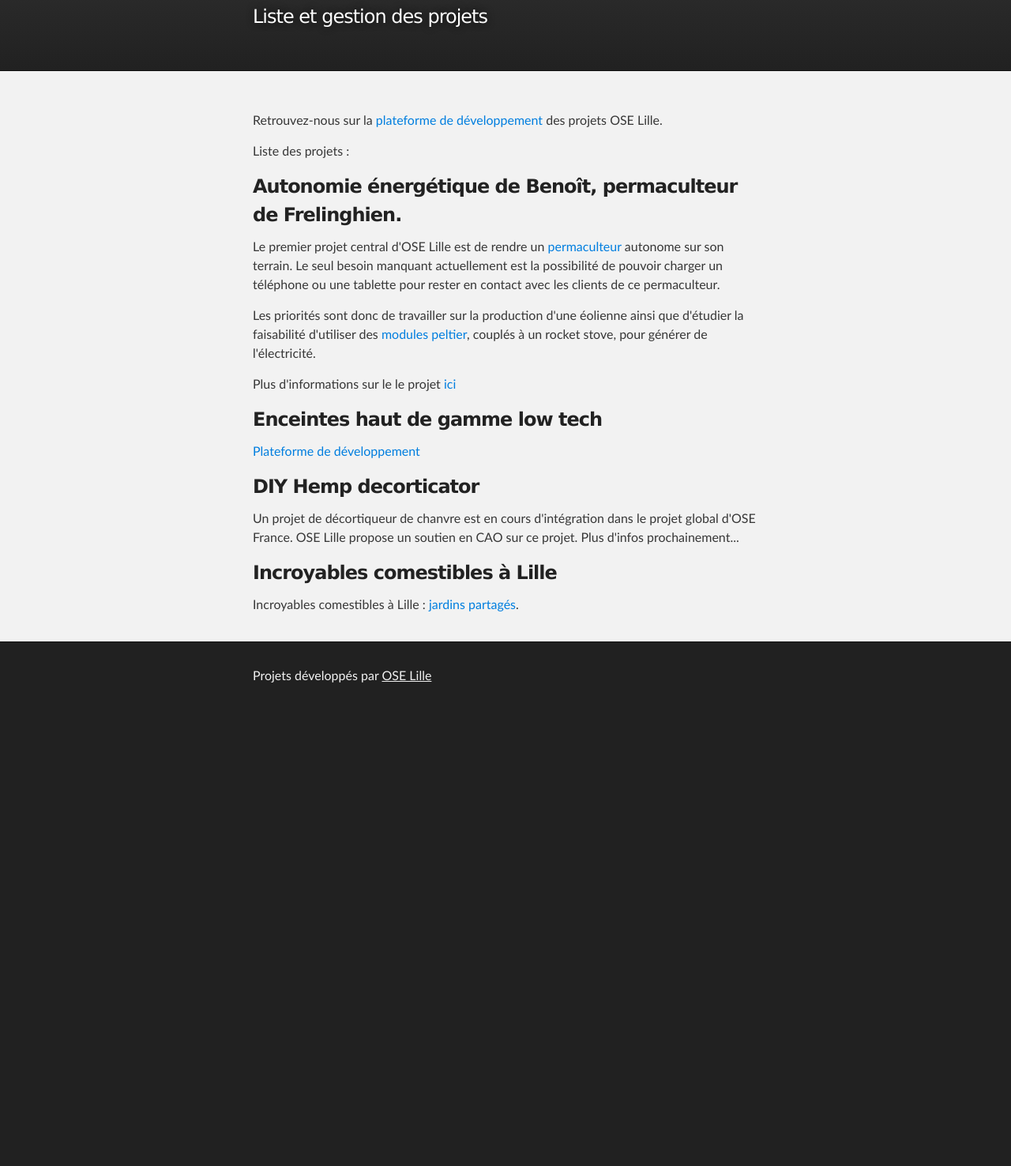
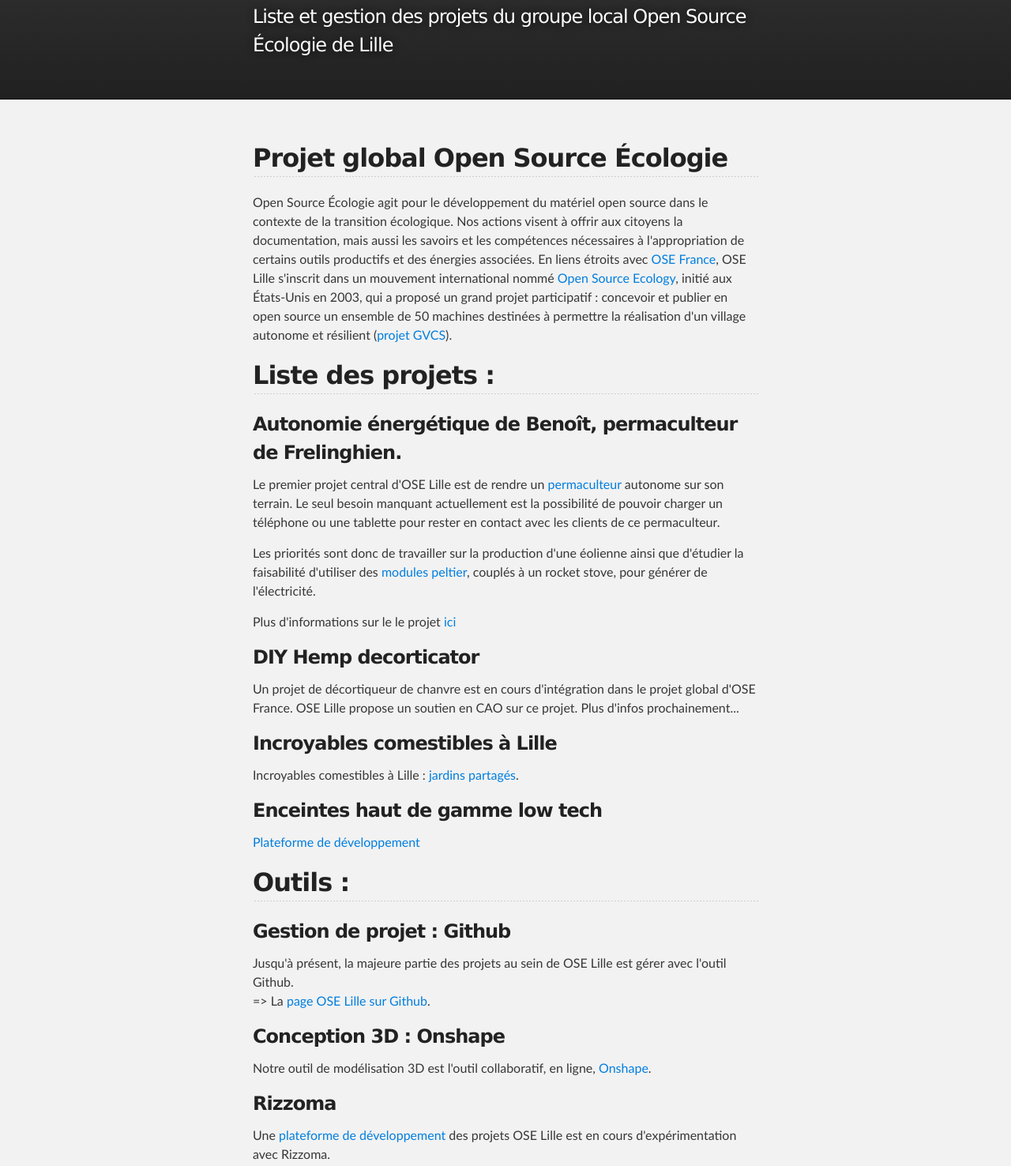
Before and after one commit to oselille/Projets, a plain HTML site: page index.html in a window 1280 px wide. Shown: the part 141-1617 px from the top of the page at 79% size. Before the commit the page ends 1043 px from the top, so only its background shows below. Drawn offline with Linux system fonts and the light colour scheme.

Commit message:
ajout contexte + outils

```diff
--- a/index.html
+++ b/index.html
@@ -16,10 +16,8 @@
     <!-- HEADER -->
     <div id="header_wrap" class="outer">
         <header class="inner">
-          <a id="forkme_banner" href="https://github.com/OSE-Lille/Projets" target="_blank">Voir dans GitHub</a>
-
           <h1 id="project_title">Projets de <a href="http://oselille.org" target="_blank"><img src="images/banniere_OSEL.png" alt="OSE Lille" style="width:179px;height:64px;border:0;"></a></h1>
-          <h2 id="project_tagline">Liste et gestion des projets</h2>
+          <h2 id="project_tagline">Liste et gestion des projets du groupe local Open Source Écologie de Lille</h2>
 
         </header>
     </div>
@@ -27,9 +25,17 @@
     <!-- MAIN CONTENT -->
     <div id="main_content_wrap" class="outer">
       <section id="main_content" class="inner">
-        <p>Retrouvez-nous sur la <a href="https://rizzoma.com/topic/ba3c1d8708d70b7e8bb51b317ef0dfd8/" target="_blank">plateforme de développement</a> des projets OSE Lille.</p>
 
-<p>Liste des projets :</p>
+<h2>Projet global Open Source Écologie</h2>
+
+<p>Open Source Écologie agit pour le développement du matériel open source dans le contexte de la transition écologique. Nos actions visent à offrir aux citoyens la documentation,
+mais aussi les savoirs et les compétences nécessaires à l'appropriation de certains outils productifs et des énergies associées. En liens étroits avec
+<a href="http://osefrance.org/" target="_blank">OSE France</a>, OSE Lille s'inscrit dans un mouvement international nommé
+<a href="http://opensourceecology.org/" target="_blank">Open Source Ecology</a>, initié aux États-Unis en 2003, qui a proposé un grand projet participatif :
+concevoir et publier en open source un ensemble de 50 machines destinées à permettre la réalisation d'un village autonome et résilient
+(<a href="http://www.osefrance.fr/doku.php?id=global_village_construction_set" target="_blank">projet GVCS</a>).</p>
+
+<h2>Liste des projets :</h2>
 
 <h3>
 <a id="autonomie-énergétique-de-benoît-permaculteur-de-frelinghien" class="anchor" href="#autonomie-%C3%A9nerg%C3%A9tique-de-beno%C3%AEt-permaculteur-de-frelinghien" aria-hidden="true"><span aria-hidden="true" class="octicon octicon-link"></span></a>Autonomie énergétique de Benoît, permaculteur de Frelinghien.</h3>
@@ -40,10 +46,6 @@
 
 <p>Plus d'informations sur le le projet <a href="http://panier.oselille.org/" target="_blank">ici</a></p>
 
-<h3>
-<a id="enceintes-haut-de-gamme-low-tech" class="anchor" href="#enceintes-haut-de-gamme-low-tech" aria-hidden="true"><span aria-hidden="true" class="octicon octicon-link"></span></a>Enceintes haut de gamme low tech</h3>
-
-<p><a href="https://rizzoma.com/topic/85e51627a8dbfd5867f6cea14ab31673/0_b_8mo1_77nu7/" target="_blank">Plateforme de développement</a></p>
 
 <h3>
 <a id="diy-hemp-decorticator" class="anchor" href="#diy-hemp-decorticator" aria-hidden="true"><span aria-hidden="true" class="octicon octicon-link"></span></a>DIY Hemp decorticator</h3>
@@ -54,6 +56,26 @@
 <a id="incroyables-comestibles" class="anchor" href="#incroyables-comestibles" aria-hidden="true"><span aria-hidden="true" class="octicon octicon-link"></span></a>Incroyables comestibles à Lille</h3>
 
 <p>Incroyables comestibles à Lille : <a href="http://incroyables-comestibles.oselille.org/" target="_blank">jardins partagés</a>. </p>
+
+<h3>
+<a id="enceintes-haut-de-gamme-low-tech" class="anchor" href="#enceintes-haut-de-gamme-low-tech" aria-hidden="true"><span aria-hidden="true" class="octicon octicon-link"></span></a>Enceintes haut de gamme low tech</h3>
+
+<p><a href="https://rizzoma.com/topic/85e51627a8dbfd5867f6cea14ab31673/0_b_8mo1_77nu7/" target="_blank">Plateforme de développement</a></p>
+
+<h2>Outils :</h2>
+
+<h3>Gestion de projet : Github</h3>
+
+<p>Jusqu'à présent, la majeure partie des projets au sein de OSE Lille est gérer avec l'outil Github. </br> => La <a href="https://github.com/oselille" target="_blank">page OSE Lille sur Github</a>.</p>
+
+<h3>Conception 3D : Onshape</h3>
+
+<p>Notre outil de modélisation 3D est l'outil collaboratif, en ligne, <a href="https://www.onshape.com/" target="_blank">Onshape</a>.</p>
+
+<h3>Rizzoma</h3>
+
+<p>Une <a href="https://rizzoma.com/topic/ba3c1d8708d70b7e8bb51b317ef0dfd8/" target="_blank">plateforme de développement</a> des projets OSE Lille est en cours d'expérimentation avec Rizzoma.</p>
+
       </section>
     </div>
 
```
